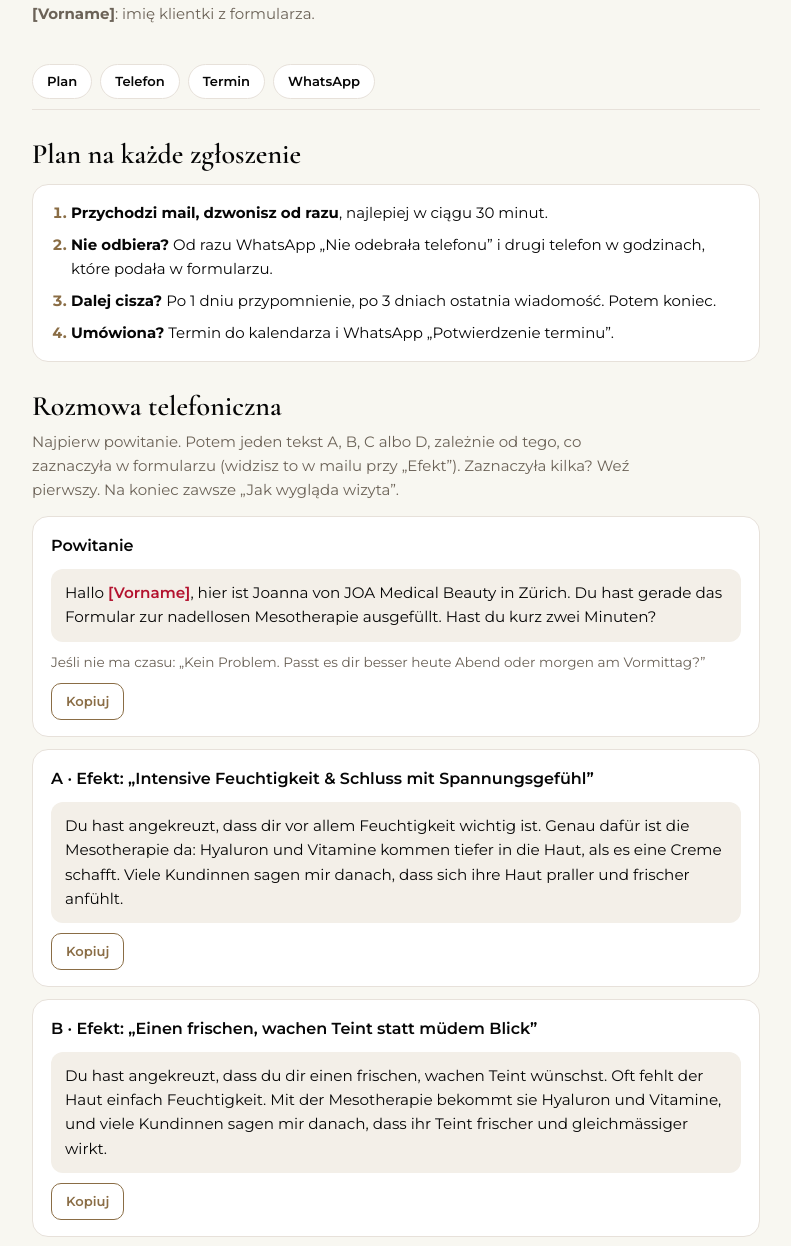
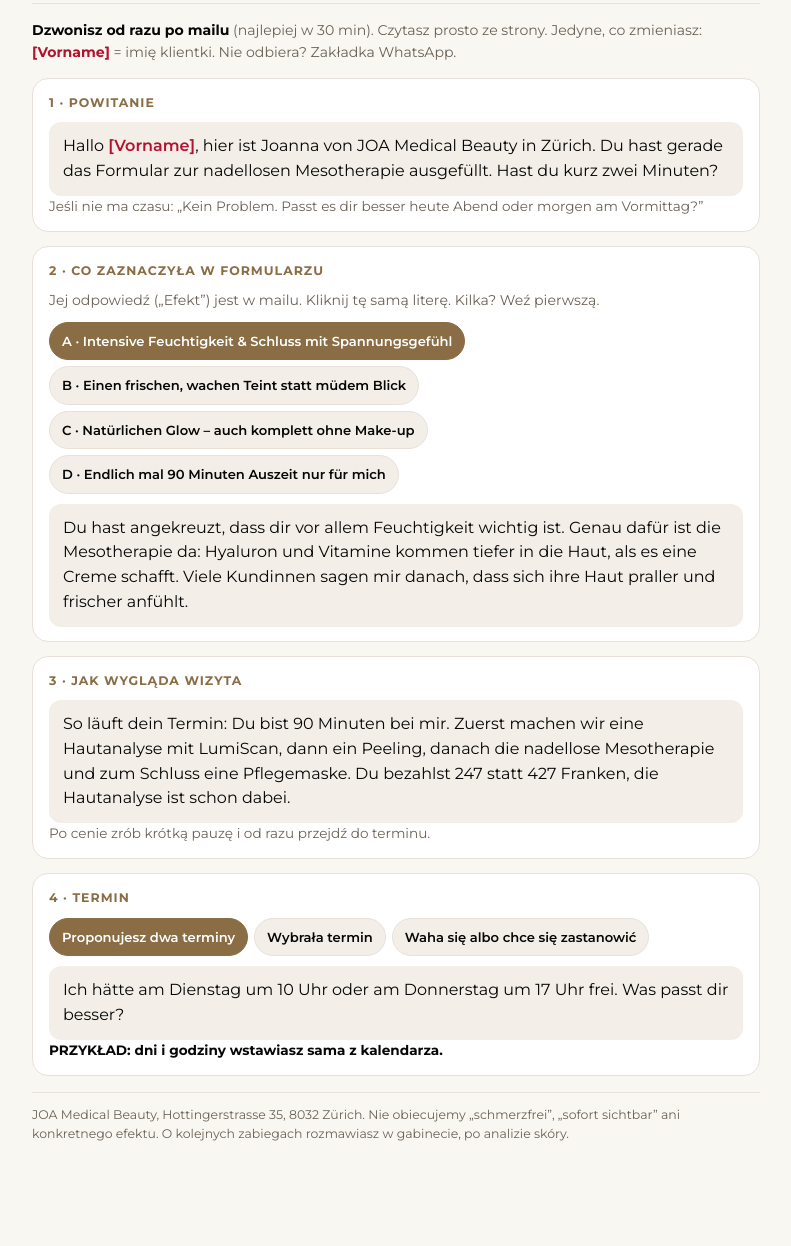
Before and after one commit to konstancjamartynowska-ops/panel, a plain HTML site: page joa-eca23113e0/skrypt/index.html in a window 1280 px wide. Shown: the part 151-1397 px from the top of the page, without its empty margins (244-1035 px from the left). After the commit the page ends 1342 px from the top, so only its background shows below. Drawn offline with nearby package versions, Linux system fonts and the light colour scheme.

Commit message:
Add files via upload

```diff
--- a/joa-eca23113e0/skrypt/index.html
+++ b/joa-eca23113e0/skrypt/index.html
@@ -5,113 +5,76 @@
 <meta name="robots" content="noindex, nofollow, noarchive">
 <meta name="viewport" content="width=device-width, initial-scale=1">
 <title>Skrypt rozmów JOA</title>
+<meta name="claude:viewport-fit-sides" content="cover">
 <link rel="stylesheet" href="https://fonts.googleapis.com/css2?family=Cormorant+Garamond:wght@500;600;700&family=Montserrat:wght@400;500;600;700&display=swap">
 <style>
-/* Układ: jedna kolumna jak notatnik przy telefonie; teksty gotowe do skopiowania */
+/* v11: dwie zakładki (Rozmowa / WhatsApp), przełączniki zamiast przewijania, bez przycisków Kopiuj */
 :root{
   --bg:#f8f7f1; --card:#ffffff; --fg:#060606; --muted:#6b6257; --line:#e7e1da;
-  --accent:#8a6d45; --accent-soft:#efe6d8; --fill:#f3efe8; --ok:#2f6f4a; --ok-soft:#e2efe6; --mark:#b3122e;
+  --accent:#8a6d45; --accent-soft:#efe6d8; --fill:#f3efe8; --mark:#b3122e;
   --display:"Cormorant Garamond",Georgia,"Times New Roman",serif;
   --body:"Montserrat",system-ui,-apple-system,"Segoe UI",sans-serif;
+  color-scheme:light;
 }
-:root{color-scheme:light}
 *{box-sizing:border-box}
-body{background:var(--bg);color:var(--fg);font-family:var(--body);font-size:15px;line-height:1.6}
-.wrap{max-width:760px;margin:0 auto;padding-block:28px 72px;
+body{margin:0;background:var(--bg);color:var(--fg);font-family:var(--body);font-size:15px;line-height:1.55}
+.wrap{max-width:760px;margin:0 auto;padding-block:18px 48px;
   padding-left:max(16px,env(safe-area-inset-left,0px));padding-right:max(16px,env(safe-area-inset-right,0px));
-  display:flex;flex-direction:column;gap:28px}
-header h1{font-family:var(--display);font-weight:600;font-size:2.4rem;line-height:1.1;margin:0;text-wrap:balance}
-header p{margin:8px 0 0;color:var(--muted);max-width:62ch}
-.eyebrow{font-size:.72rem;font-weight:600;letter-spacing:.14em;text-transform:uppercase;color:var(--accent);margin:0 0 6px}
-nav{position:sticky;top:env(safe-area-inset-top,0px);z-index:5;background:var(--bg);padding-block:10px;border-bottom:1px solid var(--line);
-  display:flex;gap:8px;flex-wrap:wrap}
-body::before{content:"";position:fixed;inset:0 0 auto;height:env(safe-area-inset-top,0px);z-index:10;background:var(--bg)}
-nav a{font-size:.82rem;font-weight:600;color:var(--fg);text-decoration:none;border:1px solid var(--line);border-radius:99px;padding:6px 14px;background:var(--card)}
-nav a:hover{border-color:var(--accent)}
-.lead{background:var(--card);border:1px solid var(--line);border-radius:16px;padding:18px 20px;display:flex;flex-direction:column;gap:14px}
-.lead h2{margin:0}
-.fields{display:grid;grid-template-columns:repeat(2,minmax(0,1fr));gap:12px}
-@media (max-width:560px){.fields{grid-template-columns:1fr}}
-label{display:flex;flex-direction:column;gap:4px;font-size:.75rem;font-weight:600;letter-spacing:.06em;text-transform:uppercase;color:var(--muted);min-width:0}
-input,select{font:inherit;font-size:.95rem;letter-spacing:0;text-transform:none;color:var(--fg);background:var(--fill);border:1px solid var(--line);border-radius:10px;padding:9px 12px;width:100%}
-.hint{font-size:.85rem;color:var(--muted);margin:0}
-.clear{align-self:flex-start;font:inherit;font-size:.82rem;font-weight:600;background:none;border:none;color:var(--accent);cursor:pointer;padding:0;text-decoration:underline}
-section{display:flex;flex-direction:column;gap:14px;scroll-margin-top:70px}
-h2{font-family:var(--display);font-weight:600;font-size:1.75rem;line-height:1.15;margin:0;text-wrap:balance}
-.sub{color:var(--muted);margin:-6px 0 0;max-width:62ch}
-.step{background:var(--card);border:1px solid var(--line);border-radius:16px;padding:16px 18px;display:flex;flex-direction:column;gap:10px}
-.step-head{display:flex;align-items:baseline;gap:12px}
-.num{font-family:var(--display);font-weight:700;font-size:1.6rem;line-height:1;color:var(--accent);min-width:1.4ch}
-.step h3{margin:0;font-size:1rem;font-weight:600}
-.when{font-size:.75rem;font-weight:600;letter-spacing:.06em;text-transform:uppercase;color:var(--accent);background:var(--accent-soft);border-radius:99px;padding:3px 10px;align-self:flex-start}
-.de{background:var(--fill);border-radius:12px;padding:12px 14px;white-space:pre-wrap;overflow-wrap:anywhere;font-size:.95rem}
+  display:flex;flex-direction:column;gap:16px}
+header h1{font-family:var(--display);font-weight:600;font-size:1.9rem;line-height:1.1;margin:0}
+.eyebrow{font-size:.7rem;font-weight:600;letter-spacing:.14em;text-transform:uppercase;color:var(--accent);margin:0 0 4px}
+.tabs{position:sticky;top:0;z-index:5;background:var(--bg);padding-block:8px;display:grid;grid-template-columns:1fr 1fr;gap:8px;border-bottom:1px solid var(--line)}
+.tabs button{min-width:0;font:inherit;font-weight:600;font-size:.95rem;padding:12px 8px;border-radius:12px;border:1px solid var(--line);background:var(--card);color:var(--fg);cursor:pointer}
+.tabs button[aria-selected="true"]{background:var(--fg);color:#fff;border-color:var(--fg)}
+.panel{display:flex;flex-direction:column;gap:14px}
+.panel[hidden]{display:none}
+.step{min-width:0;background:var(--card);border:1px solid var(--line);border-radius:16px;padding:14px 16px;display:flex;flex-direction:column;gap:10px}
+.step h2{margin:0;font-size:.78rem;font-weight:700;letter-spacing:.08em;text-transform:uppercase;color:var(--accent)}
+.note{font-size:.88rem;color:var(--muted);margin:0}
+.note strong{color:var(--fg)}
+.chips{display:flex;flex-wrap:wrap;gap:6px}
+.chips button{font:inherit;font-size:.82rem;font-weight:600;padding:8px 12px;border-radius:99px;border:1px solid var(--line);background:var(--fill);color:var(--fg);cursor:pointer;text-align:left;white-space:normal;max-width:100%}
+.chips button[aria-pressed="true"]{background:var(--accent);border-color:var(--accent);color:#fff}
+.de{background:var(--fill);border-radius:12px;padding:12px 14px;white-space:pre-wrap;overflow-wrap:anywhere;font-size:1rem;-webkit-user-select:text;user-select:text}
 .de b.ph{color:var(--mark);font-weight:600}
-.de b.filled{font-weight:600}
+.when{font-size:.72rem;font-weight:600;letter-spacing:.06em;text-transform:uppercase;color:var(--accent);background:var(--accent-soft);border-radius:99px;padding:3px 10px;align-self:flex-start}
 .pl{font-size:.85rem;color:var(--muted);margin:0}
-.pl strong{color:var(--fg);font-weight:600}
-.row{display:flex;gap:10px;align-items:center;flex-wrap:wrap}
-button.copy{font:inherit;font-size:.82rem;font-weight:600;border:1px solid var(--accent);background:transparent;color:var(--accent);border-radius:10px;padding:7px 14px;cursor:pointer}
-button.copy:hover{background:var(--accent-soft)}
-button.copy.ok{border-color:var(--ok);color:var(--ok);background:var(--ok-soft)}
-button:focus-visible,input:focus-visible,select:focus-visible,a:focus-visible{outline:2px solid var(--accent);outline-offset:2px}
-.plan{background:var(--card);border:1px solid var(--line);border-radius:16px;padding:16px 18px}
-.plan ol{margin:0;padding-left:20px;display:flex;flex-direction:column;gap:8px}
-.plan li::marker{color:var(--accent);font-weight:700}
-.rules{display:grid;grid-template-columns:repeat(2,minmax(0,1fr));gap:12px}
-@media (max-width:560px){.rules{grid-template-columns:1fr}}
-.rules div{background:var(--card);border:1px solid var(--line);border-radius:14px;padding:14px 16px;min-width:0}
-.rules h3{margin:0 0 6px;font-size:.78rem;letter-spacing:.08em;text-transform:uppercase}
-.rules .yes h3{color:var(--ok)} .rules .no h3{color:var(--mark)}
-.rules ul{margin:0;padding-left:18px;font-size:.9rem}
-footer{color:var(--muted);font-size:.82rem;border-top:1px solid var(--line);padding-top:16px}
-@media (prefers-reduced-motion:reduce){*{transition:none!important}}
+.pl strong{color:var(--fg)}
+button:focus-visible{outline:2px solid var(--accent);outline-offset:2px}
+footer{color:var(--muted);font-size:.78rem;border-top:1px solid var(--line);padding-top:12px}
 </style>
 </head>
 <body>
+
 
 <div class="wrap">
   <header>
     <p class="eyebrow">JOA Medical Beauty · nadellose Mesotherapie · 247 statt 427 CHF</p>
     <h1>Skrypt rozmów z klientkami z reklamy</h1>
-    <p>Joanno, kliknij „Kopiuj” albo czytaj prosto ze strony. Jedyne, co zmieniasz, to <b>[Vorname]</b>: imię klientki z formularza.</p>
   </header>
 
-  <nav aria-label="Sekcje">
-    <a href="#plan">Plan</a>
-    <a href="#telefon">Telefon</a>
-    <a href="#dopiecie">Termin</a>
-    <a href="#whatsapp">WhatsApp</a>
-  </nav>
+  <div class="tabs" role="tablist">
+    <button role="tab" id="t-call" aria-selected="true" aria-controls="p-call">📞 Rozmowa</button>
+    <button role="tab" id="t-wa" aria-selected="false" aria-controls="p-wa">💬 WhatsApp</button>
+  </div>
 
-  <section id="plan">
-    <h2>Plan na każde zgłoszenie</h2>
-    <div class="plan">
-      <ol>
-        <li><strong>Przychodzi mail, dzwonisz od razu</strong>, najlepiej w ciągu 30 minut.</li>
-        <li><strong>Nie odbiera?</strong> Od razu WhatsApp „Nie odebrała telefonu” i drugi telefon w godzinach, które podała w formularzu.</li>
-        <li><strong>Dalej cisza?</strong> Po 1 dniu przypomnienie, po 3 dniach ostatnia wiadomość. Potem koniec.</li>
-        <li><strong>Umówiona?</strong> Termin do kalendarza i WhatsApp „Potwierdzenie terminu”.</li>
-      </ol>
-    </div>
-  </section>
+  <div class="panel" id="p-call" role="tabpanel" aria-labelledby="t-call">
+    <p class="note"><strong>Dzwonisz od razu po mailu</strong> (najlepiej w 30 min). Czytasz prosto ze strony. Jedyne, co zmieniasz: <b style="color:var(--mark)">[Vorname]</b> = imię klientki. Nie odbiera? Zakładka WhatsApp.</p>
+    <div class="step"><h2>1 · Powitanie</h2><div id="greet"></div></div>
+    <div class="step"><h2>2 · Co zaznaczyła w formularzu</h2>
+      <p class="note">Jej odpowiedź („Efekt”) jest w mailu. Kliknij tę samą literę. Kilka? Weź pierwszą.</p>
+      <div class="chips" id="eff"></div><div id="effText"></div></div>
+    <div class="step"><h2>3 · Jak wygląda wizyta</h2><div id="visit"></div></div>
+    <div class="step"><h2>4 · Termin</h2>
+      <div class="chips" id="cls"></div><div id="clsText"></div></div>
+  </div>
 
-  <section id="telefon">
-    <h2>Rozmowa telefoniczna</h2>
-    <p class="sub">Najpierw powitanie. Potem jeden tekst A, B, C albo D, zależnie od tego, co zaznaczyła w formularzu (widzisz to w mailu przy „Efekt”). Zaznaczyła kilka? Weź pierwszy. Na koniec zawsze „Jak wygląda wizyta”.</p>
-    <div id="call"></div>
-  </section>
-
-  <section id="dopiecie">
-    <h2>Jak dopiąć termin</h2>
-    <p class="sub">Zawsze dwa konkretne terminy z Twojego kalendarza, nie pytanie „kiedy Ci pasuje?”.</p>
-    <div id="close"></div>
-  </section>
-
-  <section id="whatsapp">
-    <h2>Wiadomości na WhatsAppa</h2>
-    <p class="sub">W kolejności, w jakiej ich używasz.</p>
-    <div id="wa"></div>
-  </section>
+  <div class="panel" id="p-wa" role="tabpanel" aria-labelledby="t-wa" hidden>
+    <p class="note"><strong>Wybierz sytuację.</strong> Tekst zaznaczasz i kopiujesz jak zwykle (na telefonie: przytrzymaj palec). Zmieniasz tylko <b style="color:var(--mark)">[Vorname]</b>.</p>
+    <div class="step">
+      <div class="chips" id="wa"></div><div id="waText"></div></div>
+    <p class="note">Kolejność: nie odebrała → po 1 dniu przypomnienie → po 3 dniach ostatnia wiadomość, potem koniec. Umówiona → potwierdzenie.</p>
+  </div>
 
   <footer>JOA Medical Beauty, Hottingerstrasse 35, 8032 Zürich. Nie obiecujemy „schmerzfrei”, „sofort sichtbar” ani konkretnego efektu. O kolejnych zabiegach rozmawiasz w gabinecie, po analizie skóry.</footer>
 </div>
@@ -119,18 +82,17 @@ footer{color:var(--muted);font-size:.82rem;border-top:1px solid var(--line);padd
 <script>
 (() => {
   const $ = id => document.getElementById(id);
-
   const CALL = [
     { h: 'Powitanie',
       pl: 'Jeśli nie ma czasu: „Kein Problem. Passt es dir besser heute Abend oder morgen am Vormittag?”',
       de: 'Hallo [Vorname], hier ist Joanna von JOA Medical Beauty in Zürich. Du hast gerade das Formular zur nadellosen Mesotherapie ausgefüllt. Hast du kurz zwei Minuten?' },
-    { h: 'A · Efekt: „Intensive Feuchtigkeit & Schluss mit Spannungsgefühl”',
+    { h: 'A · W mailu klientka wybrała: „Intensive Feuchtigkeit & Schluss mit Spannungsgefühl”',
       de: 'Du hast angekreuzt, dass dir vor allem Feuchtigkeit wichtig ist. Genau dafür ist die Mesotherapie da: Hyaluron und Vitamine kommen tiefer in die Haut, als es eine Creme schafft. Viele Kundinnen sagen mir danach, dass sich ihre Haut praller und frischer anfühlt.' },
-    { h: 'B · Efekt: „Einen frischen, wachen Teint statt müdem Blick”',
+    { h: 'B · W mailu klientka wybrała: „Einen frischen, wachen Teint statt müdem Blick”',
       de: 'Du hast angekreuzt, dass du dir einen frischen, wachen Teint wünschst. Oft fehlt der Haut einfach Feuchtigkeit. Mit der Mesotherapie bekommt sie Hyaluron und Vitamine, und viele Kundinnen sagen mir danach, dass ihr Teint frischer und gleichmässiger wirkt.' },
-    { h: 'C · Efekt: „Natürlichen Glow – auch komplett ohne Make-up”',
+    { h: 'C · W mailu klientka wybrała: „Natürlichen Glow – auch komplett ohne Make-up”',
       de: 'Du hast angekreuzt, dass du dich auch ohne Make-up wohlfühlen möchtest. Viele Kundinnen sagen mir nach der Mesotherapie, dass ihre Haut glatter und frischer wirkt, auch ganz ohne Make-up.' },
-    { h: 'D · Efekt: „Endlich mal 90 Minuten Auszeit nur für mich”',
+    { h: 'D · W mailu klientka wybrała: „Endlich mal 90 Minuten Auszeit nur für mich”',
       de: 'Du hast angekreuzt, dass du dir endlich mal 90 Minuten nur für dich wünschst. Bei mir kannst du dich einfach zurücklehnen, und deine Haut bekommt dabei Hyaluron und Vitamine.' },
     { h: 'Jak wygląda wizyta (po A, B, C albo D)',
       pl: 'Po cenie zrób krótką pauzę i od razu przejdź do terminu.',
@@ -165,27 +127,30 @@ footer{color:var(--muted);font-size:.82rem;border-top:1px solid var(--line);padd
   ];
 
   const esc = s => s.replace(/&/g,'&amp;').replace(/</g,'&lt;').replace(/>/g,'&gt;');
-  const fillHtml = t => esc(t).replace(/\[Vorname\]/g,'<b class="ph">[Vorname]</b>');
-
-  function block(item){
-    const el = document.createElement('div');
-    el.className = 'step';
-    el.innerHTML =
-      `<div class="step-head"><h3>${esc(item.h)}</h3></div>` +
-      (item.when ? `<span class="when">${esc(item.when)}</span>` : '') +
-      `<div class="de" lang="de-CH">${fillHtml(item.de)}</div>` +
-      (item.pl ? `<p class="pl">${item.pl}</p>` : '') +
-      `<div class="row"><button class="copy" type="button">Kopiuj</button></div>`;
-    const de = el.querySelector('.de'), btn = el.querySelector('.copy');
-    btn.addEventListener('click', () => {
-      const done = () => { btn.textContent = 'Skopiowane ✓'; btn.classList.add('ok'); setTimeout(() => { btn.textContent = 'Kopiuj'; btn.classList.remove('ok'); }, 1600); };
-      const fallback = () => { const r = document.createRange(); r.selectNodeContents(de); const s = getSelection(); s.removeAllRanges(); s.addRange(r); btn.textContent = 'Zaznaczone, skopiuj ⌘C'; };
-      try { navigator.clipboard.writeText(item.de).then(done, fallback); } catch (e) { fallback(); }
+  const fill = t => esc(t).replace(/\[Vorname\]/g,'<b class="ph">[Vorname]</b>');
+  const card = it => (it.when ? `<span class="when">${esc(it.when)}</span>` : '') +
+    `<div class="de" lang="de-CH">${fill(it.de)}</div>` + (it.pl ? `<p class="pl">${it.pl}</p>` : '');
+  const one = (id, it) => { $(id).innerHTML = card(it); };
+  function picker(chipsId, textId, list, label){
+    const box = $(chipsId);
+    list.forEach((it, i) => {
+      const b = document.createElement('button'); b.type = 'button'; b.textContent = label(it, i);
+      b.addEventListener('click', () => { [...box.children].forEach(c => c.setAttribute('aria-pressed','false')); b.setAttribute('aria-pressed','true'); $(textId).innerHTML = card(it); });
+      box.appendChild(b);
     });
-    return el;
+    box.children[0].click();
   }
-  const mount = (id, list) => { const box = $(id); box.style.display = 'flex'; box.style.flexDirection = 'column'; box.style.gap = '12px'; list.forEach(it => box.appendChild(block(it))); };
-  mount('call', CALL); mount('close', CLOSE); mount('wa', WA);
+  one('greet', CALL[0]);
+  one('visit', CALL[5]);
+  const effects = CALL.slice(1,5).map(it => { const m = it.h.match(/^(\w) · .*?„(.*)”$/); return { ...it, short: m ? m[1] + ' · ' + m[2] : it.h }; });
+  picker('eff', 'effText', effects, it => it.short);
+  picker('cls', 'clsText', CLOSE, it => it.h);
+  picker('wa', 'waText', WA, it => it.h);
+  const tabs = [['t-call','p-call'],['t-wa','p-wa']];
+  tabs.forEach(([t,p]) => $(t).addEventListener('click', () => {
+    tabs.forEach(([t2,p2]) => { $(t2).setAttribute('aria-selected', String(t2===t)); $(p2).hidden = t2!==t; });
+    scrollTo({top:0});
+  }));
 })();
 </script>
 
```
